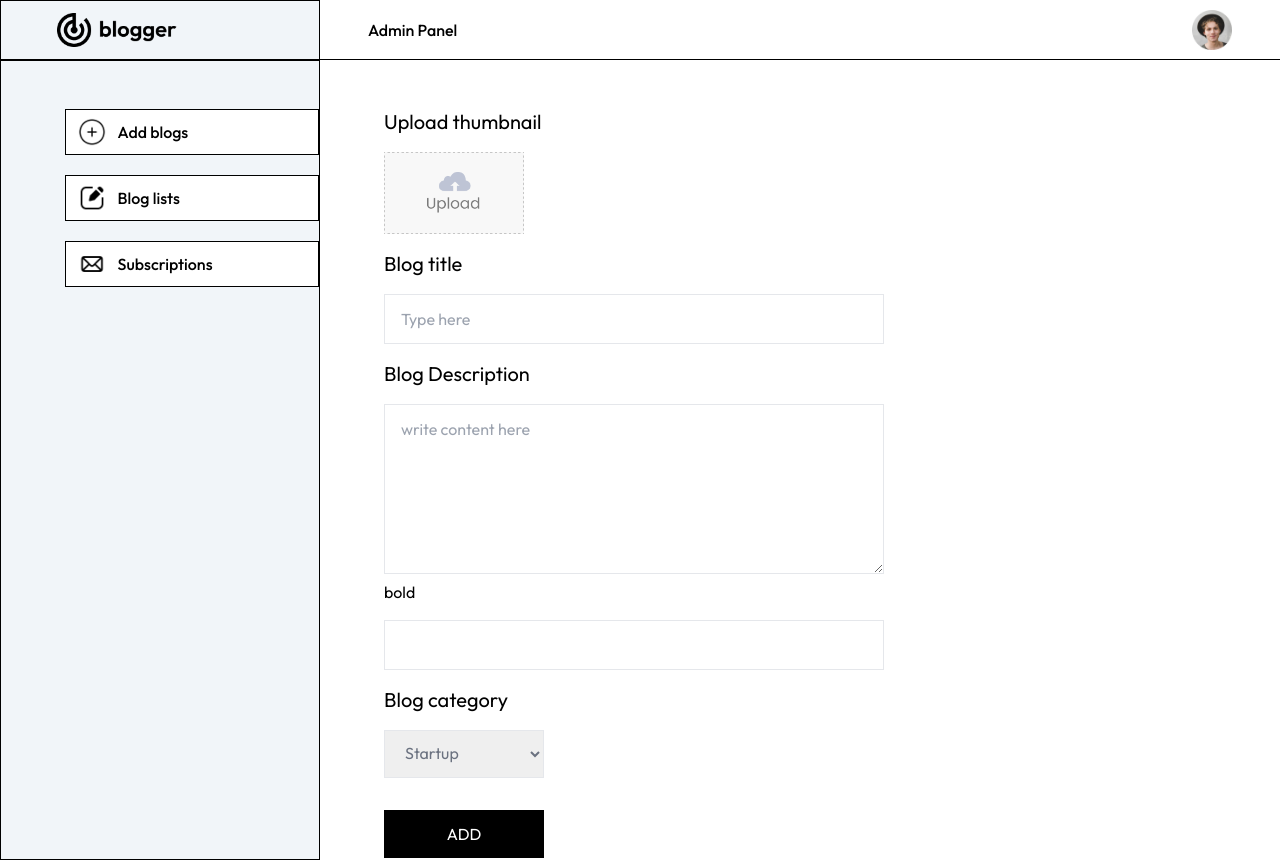
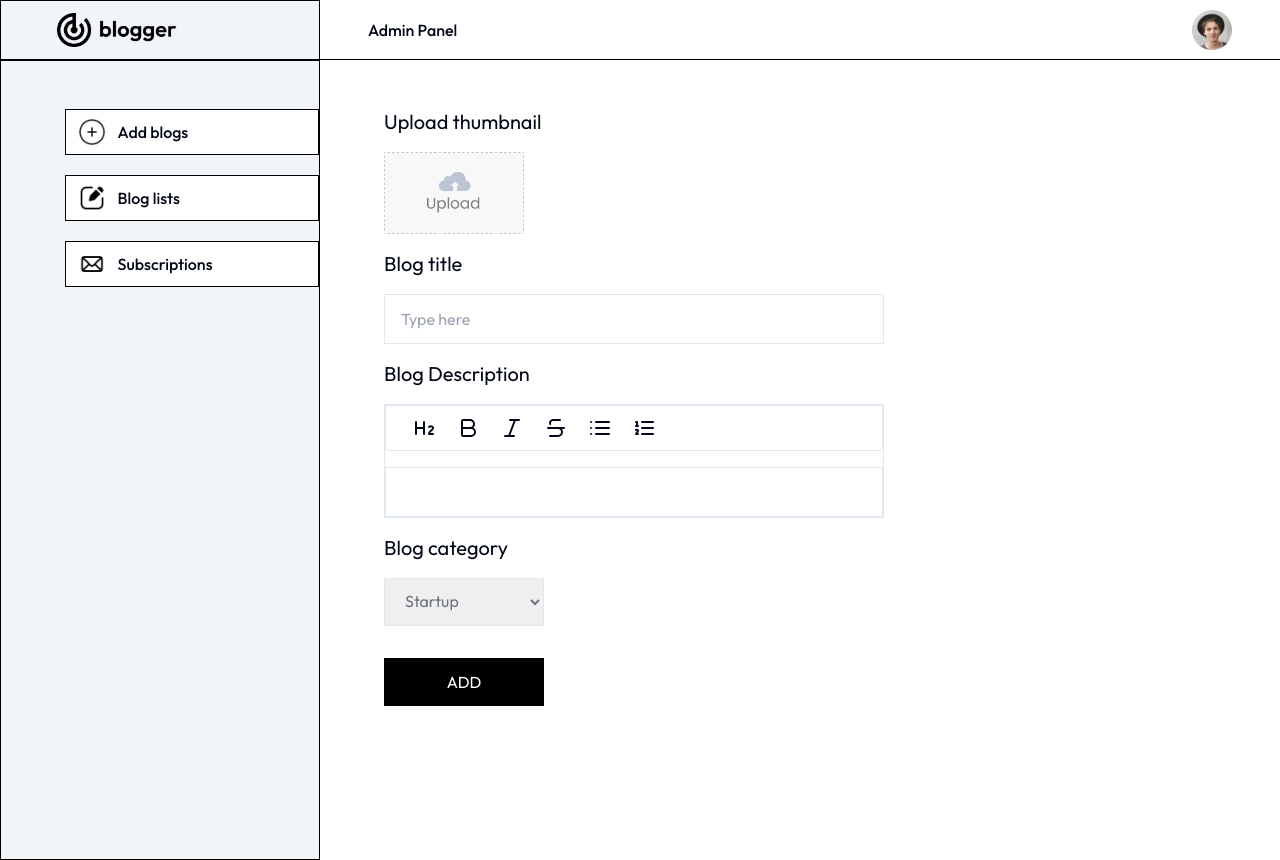
Before and after one commit to Sujoy-2811/Next-Blog-In, a Next.js app: page /admin/addBlog in a window 1280 px wide. Built offline with nearby package versions, Linux system fonts and the light colour scheme.

Commit message:
add rich text editor

```diff
--- a/app/admin/addBlog/page.jsx
+++ b/app/admin/addBlog/page.jsx
@@ -38,7 +38,7 @@ export default function AddBlogPage() {
 
     const formData = new FormData();
     formData.append("title", data.title);
-    formData.append("description", data.description);
+    formData.append("description", description);
     formData.append("category", data.category);
     formData.append("author", data.author);
     formData.append("authorImg", data.authorImg);
@@ -91,16 +91,6 @@ export default function AddBlogPage() {
           required
         />
         <p className="text-xl mt-4">Blog Description</p>
-        <textarea
-          name="description"
-          onChange={onChangeHandler}
-          value={data.description}
-          className="w-full sm:w-[500px] mt-4 px-4 py-3 border"
-          type="text"
-          placeholder="write content here"
-          rows={6}
-          required
-        />
         <Tiptap onChange={setDescription} />
         <p className="text-xl mt-4">Blog category</p>
         <select
--- a/app/globals.css
+++ b/app/globals.css
@@ -2,6 +2,73 @@
 @tailwind components;
 @tailwind utilities;
 
+@layer base {
+  :root {
+    --background: 0 0% 100%;
+    --foreground: 222.2 84% 4.9%;
+    --card: 0 0% 100%;
+    --card-foreground: 222.2 84% 4.9%;
+    --popover: 0 0% 100%;
+    --popover-foreground: 222.2 84% 4.9%;
+    --primary: 222.2 47.4% 11.2%;
+    --primary-foreground: 210 40% 98%;
+    --secondary: 210 40% 96.1%;
+    --secondary-foreground: 222.2 47.4% 11.2%;
+    --muted: 210 40% 96.1%;
+    --muted-foreground: 215.4 16.3% 46.9%;
+    --accent: 210 40% 96.1%;
+    --accent-foreground: 222.2 47.4% 11.2%;
+    --destructive: 0 84.2% 60.2%;
+    --destructive-foreground: 210 40% 98%;
+    --border: 214.3 31.8% 91.4%;
+    --input: 214.3 31.8% 91.4%;
+    --ring: 222.2 84% 4.9%;
+    --radius: 0.5rem;
+    --chart-1: 12 76% 61%;
+    --chart-2: 173 58% 39%;
+    --chart-3: 197 37% 24%;
+    --chart-4: 43 74% 66%;
+    --chart-5: 27 87% 67%;
+  }
+
+  .dark {
+    --background: 222.2 84% 4.9%;
+    --foreground: 210 40% 98%;
+    --card: 222.2 84% 4.9%;
+    --card-foreground: 210 40% 98%;
+    --popover: 222.2 84% 4.9%;
+    --popover-foreground: 210 40% 98%;
+    --primary: 210 40% 98%;
+    --primary-foreground: 222.2 47.4% 11.2%;
+    --secondary: 217.2 32.6% 17.5%;
+    --secondary-foreground: 210 40% 98%;
+    --muted: 217.2 32.6% 17.5%;
+    --muted-foreground: 215 20.2% 65.1%;
+    --accent: 217.2 32.6% 17.5%;
+    --accent-foreground: 210 40% 98%;
+    --destructive: 0 62.8% 30.6%;
+    --destructive-foreground: 210 40% 98%;
+    --border: 217.2 32.6% 17.5%;
+    --input: 217.2 32.6% 17.5%;
+    --ring: 212.7 26.8% 83.9%;
+    --chart-1: 220 70% 50%;
+    --chart-2: 160 60% 45%;
+    --chart-3: 30 80% 55%;
+    --chart-4: 280 65% 60%;
+    --chart-5: 340 75% 55%;
+  }
+}
+
+@layer base {
+  * {
+    @apply border-border;
+  }
+  body {
+    @apply bg-background text-foreground;
+  }
+}
+
+/* custom */
 .scrollbar-hide::-webkit-scrollbar {
   display: none;
 }
--- a/app/layout.js
+++ b/app/layout.js
@@ -1,4 +1,5 @@
 import { Outfit } from "next/font/google";
+
 import "./globals.css";
 
 const outfit = Outfit({
--- a/components/Tiptap.jsx
+++ b/components/Tiptap.jsx
@@ -4,12 +4,43 @@ import { useEditor, EditorContent } from "@tiptap/react";
 import StarterKit from "@tiptap/starter-kit";
 import ToolBar from "./ToolBar";
 
+import Bold from "@tiptap/extension-bold";
+import Document from "@tiptap/extension-document";
+import Paragraph from "@tiptap/extension-paragraph";
+import Text from "@tiptap/extension-text";
+
+import Italic from "@tiptap/extension-italic";
+import Heading from "@tiptap/extension-heading";
+import OrderedList from "@tiptap/extension-ordered-list";
+import BulletList from "@tiptap/extension-bullet-list";
+
 const Tiptap = ({ onChange }) => {
   const editor = useEditor({
-    extensions: [StarterKit],
+    extensions: [
+      StarterKit,
+      Bold,
+      Document,
+      Paragraph,
+      Heading.configure({
+        HTMLAttributes: {
+          class: "text-xl font-bold",
+          level: [2],
+        },
+      }),
+      BulletList.configure({
+        HTMLAttributes: {
+          class: "list-disc",
+        },
+      }),
+      OrderedList.configure({
+        HTMLAttributes: {
+          class: "list-decimal",
+        },
+      }),
+    ],
     content: "",
     editorProps: {
-      attributes: { class: "w-full sm:w-[500px] mt-4 px-4 py-3 border" },
+      attributes: { class: "w-full  px-4 py-3 border" },
     },
     onUpdate({ editor }) {
       onChange(editor.getHTML());
@@ -18,7 +49,7 @@ const Tiptap = ({ onChange }) => {
   });
 
   return (
-    <div>
+    <div className="border w-full sm:w-[500px] mt-4  ">
       <ToolBar editor={editor} />
       <EditorContent editor={editor} />
     </div>
--- a/components/ToolBar.jsx
+++ b/components/ToolBar.jsx
@@ -1,4 +1,13 @@
 import React from "react";
+import { Toggle } from "@/components/ui/toggle";
+import {
+  Bold,
+  Heading2,
+  Italic,
+  List,
+  ListOrdered,
+  Strikethrough,
+} from "lucide-react";
 
 function ToolBar({ editor }) {
   if (!editor) {
@@ -6,13 +15,52 @@ function ToolBar({ editor }) {
   }
 
   return (
-    <div>
-      <button
-        onClick={() => editor.chain().focus().toggleBold().run()}
-        className={editor.isActive("bold") ? "is-active" : ""}
+    <div className=" border border-input bg-transparent mb-4 px-4 py-1 rounded-br-sm w-full">
+      <Toggle
+        size="sm"
+        pressed={editor.isActive("heading", { level: 2 })}
+        onPressedChange={() =>
+          editor.chain().focus().toggleHeading({ level: 2 }).run()
+        }
       >
-        bold
-      </button>
+        <Heading2 />
+      </Toggle>
+
+      <Toggle
+        size="sm"
+        pressed={editor.isActive("bold")}
+        onPressedChange={() => editor.chain().focus().toggleBold().run()}
+      >
+        <Bold />
+      </Toggle>
+      <Toggle
+        size="sm"
+        pressed={editor.isActive("italic")}
+        onPressedChange={() => editor.chain().focus().toggleItalic().run()}
+      >
+        <Italic />
+      </Toggle>
+      <Toggle
+        size="sm"
+        pressed={editor.isActive("strike")}
+        onPressedChange={() => editor.chain().focus().toggleStrike().run()}
+      >
+        <Strikethrough />
+      </Toggle>
+      <Toggle
+        size="sm"
+        pressed={editor.isActive("bulletList")}
+        onPressedChange={() => editor.chain().focus().toggleBulletList().run()}
+      >
+        <List />
+      </Toggle>
+      <Toggle
+        size="sm"
+        pressed={editor.isActive("orderedList")}
+        onPressedChange={() => editor.chain().focus().toggleOrderedList().run()}
+      >
+        <ListOrdered />
+      </Toggle>
     </div>
   );
 }
--- /dev/null
+++ b/components/ui/toggle.jsx
@@ -0,0 +1,40 @@
+"use client"
+
+import * as React from "react"
+import * as TogglePrimitive from "@radix-ui/react-toggle"
+import { cva } from "class-variance-authority";
+
+import { cn } from "@/lib/utils"
+
+const toggleVariants = cva(
+  "inline-flex items-center justify-center rounded-md text-sm font-medium ring-offset-background transition-colors hover:bg-muted hover:text-muted-foreground focus-visible:outline-none focus-visible:ring-2 focus-visible:ring-ring focus-visible:ring-offset-2 disabled:pointer-events-none disabled:opacity-50 data-[state=on]:bg-accent data-[state=on]:text-accent-foreground",
+  {
+    variants: {
+      variant: {
+        default: "bg-transparent",
+        outline:
+          "border border-input bg-transparent hover:bg-accent hover:text-accent-foreground",
+      },
+      size: {
+        default: "h-10 px-3",
+        sm: "h-9 px-2.5",
+        lg: "h-11 px-5",
+      },
+    },
+    defaultVariants: {
+      variant: "default",
+      size: "default",
+    },
+  }
+)
+
+const Toggle = React.forwardRef(({ className, variant, size, ...props }, ref) => (
+  <TogglePrimitive.Root
+    ref={ref}
+    className={cn(toggleVariants({ variant, size, className }))}
+    {...props} />
+))
+
+Toggle.displayName = TogglePrimitive.Root.displayName
+
+export { Toggle, toggleVariants }
--- /dev/null
+++ b/lib/utils.js
@@ -0,0 +1,6 @@
+import { clsx } from "clsx"
+import { twMerge } from "tailwind-merge"
+
+export function cn(...inputs) {
+  return twMerge(clsx(inputs))
+}
--- a/package.json
+++ b/package.json
@@ -9,6 +9,11 @@
     "lint": "next lint"
   },
   "dependencies": {
+    "@radix-ui/react-toggle": "^1.1.0",
+    "@tiptap/extension-bullet-list": "^2.5.8",
+    "@tiptap/extension-heading": "^2.5.8",
+    "@tiptap/extension-list-item": "^2.5.8",
+    "@tiptap/extension-ordered-list": "^2.5.8",
     "@tiptap/pm": "^2.5.8",
     "@tiptap/react": "^2.5.8",
     "@tiptap/starter-kit": "^2.5.8",
--- a/tailwind.config.js
+++ b/tailwind.config.js
@@ -1,21 +1,84 @@
 /** @type {import('tailwindcss').Config} */
 module.exports = {
+  darkMode: ["class"],
   content: [
-    "./app/**/*.{js,ts,jsx,tsx,mdx}",
-    "./pages/**/*.{js,ts,jsx,tsx,mdx}",
-    "./components/**/*.{js,ts,jsx,tsx,mdx}",
-
-    // Or if using `src` directory:
-    // "./src/**/*.{js,ts,jsx,tsx,mdx}",
+    "./pages/**/*.{js,jsx}",
+    "./components/**/*.{js,jsx}",
+    "./app/**/*.{js,jsx}",
+    "./src/**/*.{js,jsx}",
   ],
+  prefix: "",
   theme: {
+    container: {
+      center: true,
+      padding: "2rem",
+      screens: {
+        "2xl": "1400px",
+      },
+    },
     extend: {
-      backgroundImage: {
-        "gradient-radial": "radial-gradient(var(--tw-gradient-stops))",
-        "gradient-conic":
-          "conic-gradient(from 180deg at 50% 50%, var(--tw-gradient-stops))",
+      colors: {
+        extend: {
+          backgroundImage: {
+            "gradient-radial": "radial-gradient(var(--tw-gradient-stops))",
+            "gradient-conic":
+              "conic-gradient(from 180deg at 50% 50%, var(--tw-gradient-stops))",
+          },
+        },
+        border: "hsl(var(--border))",
+        input: "hsl(var(--input))",
+        ring: "hsl(var(--ring))",
+        background: "hsl(var(--background))",
+        foreground: "hsl(var(--foreground))",
+        primary: {
+          DEFAULT: "hsl(var(--primary))",
+          foreground: "hsl(var(--primary-foreground))",
+        },
+        secondary: {
+          DEFAULT: "hsl(var(--secondary))",
+          foreground: "hsl(var(--secondary-foreground))",
+        },
+        destructive: {
+          DEFAULT: "hsl(var(--destructive))",
+          foreground: "hsl(var(--destructive-foreground))",
+        },
+        muted: {
+          DEFAULT: "hsl(var(--muted))",
+          foreground: "hsl(var(--muted-foreground))",
+        },
+        accent: {
+          DEFAULT: "hsl(var(--accent))",
+          foreground: "hsl(var(--accent-foreground))",
+        },
+        popover: {
+          DEFAULT: "hsl(var(--popover))",
+          foreground: "hsl(var(--popover-foreground))",
+        },
+        card: {
+          DEFAULT: "hsl(var(--card))",
+          foreground: "hsl(var(--card-foreground))",
+        },
+      },
+      borderRadius: {
+        lg: "var(--radius)",
+        md: "calc(var(--radius) - 2px)",
+        sm: "calc(var(--radius) - 4px)",
+      },
+      keyframes: {
+        "accordion-down": {
+          from: { height: "0" },
+          to: { height: "var(--radix-accordion-content-height)" },
+        },
+        "accordion-up": {
+          from: { height: "var(--radix-accordion-content-height)" },
+          to: { height: "0" },
+        },
+      },
+      animation: {
+        "accordion-down": "accordion-down 0.2s ease-out",
+        "accordion-up": "accordion-up 0.2s ease-out",
       },
     },
   },
-  plugins: [],
+  plugins: [require("tailwindcss-animate")],
 };
```
Also changed, not shown: components.json (added), 1 other file (tests, documents, lock files or other folders).
